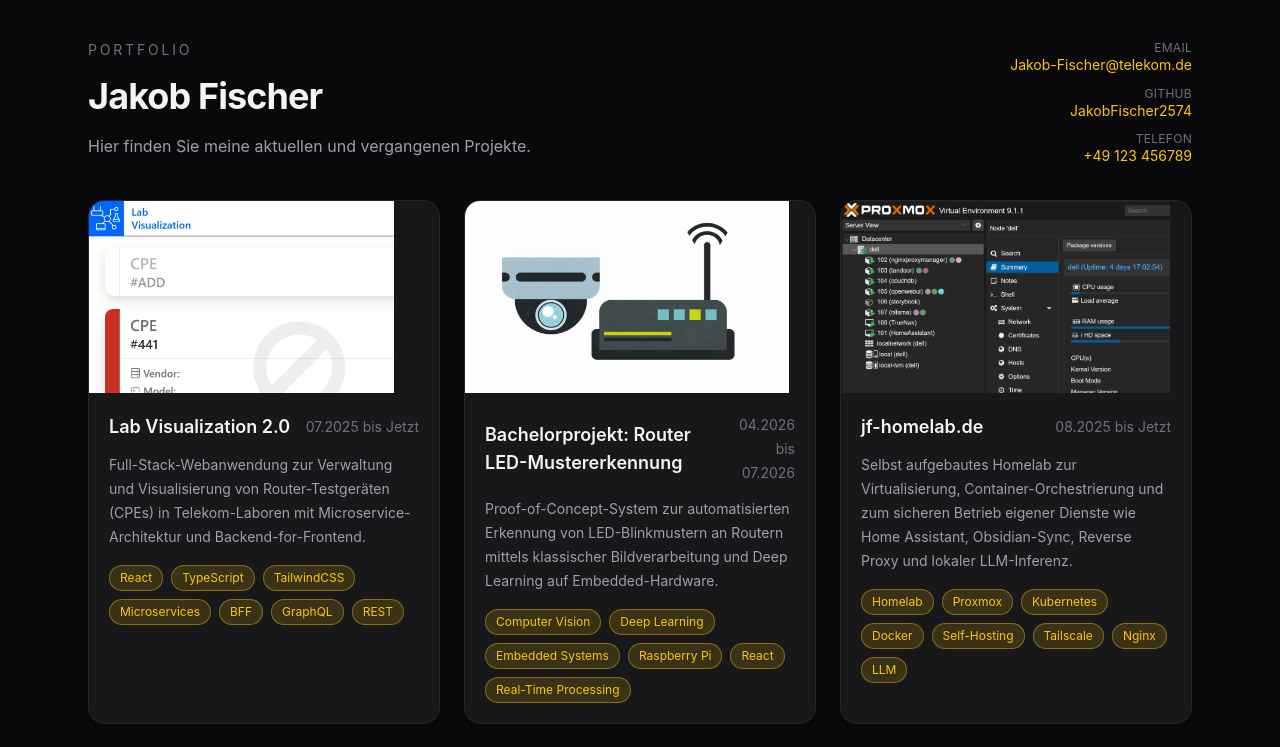
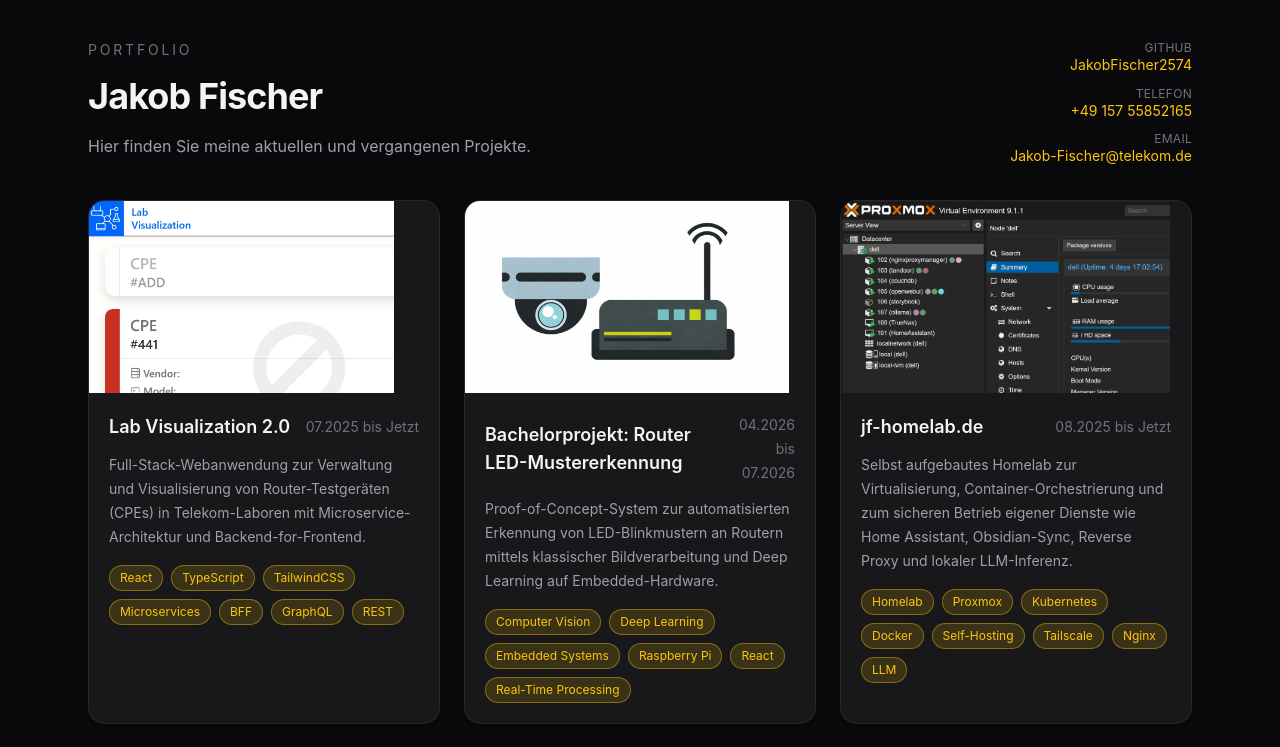
Before and after one commit to JakobFischer2574/portfolio, a React (Vite) app: page / in a window 1280 px wide. Shown: the top 747 px of the page. Built offline with nearby package versions, Linux system fonts and the light colour scheme.

Commit message:
Update contact links in App.tsx and adjust styles in ProjectShell.tsx

```diff
--- a/src/App.tsx
+++ b/src/App.tsx
@@ -23,7 +23,7 @@
 export default function App() {
   const projects = useMemo(() => loadProjects(), []);
   const [selectedSlug, setSelectedSlug] = useState<string | null>(() =>
-    getSlugFromUrl()
+    getSlugFromUrl(),
   );
 
   const selectedProject =
@@ -68,19 +68,6 @@
           <div className="flex flex-2 items-start justify-end">
             <div className="flex flex-col items-end gap-3 text-sm">
               <a
-                href="mailto:Jakob-Fischer@telekom.de"
-                className="group flex flex-col items-end leading-tight transition-transform duration-400 ease-in-out hover:scale-105"
-              >
-                <span className="text-zinc-500 text-xs tracking-wide uppercase">
-                  Email
-                </span>
-                <span className="text-right text-portfolio-accent-white dark:text-portfolio-accent">
-                  Jakob-Fischer@telekom.de
-                </span>
-                <span className="absolute -bottom-[0px] left-0 w-0 transition-all duration-300 h-[1px] dark:bg-portfolio-accent bg-portfolio-accent-white group-hover:w-full" ></span>
-              </a>
-
-              <a
                 href="https://github.com/JakobFischer2574"
                 target="_blank"
                 className="group flex flex-col items-end leading-tight transition-transform duration-400 ease-in-out hover:scale-105"
@@ -91,20 +78,33 @@
                 <span className="text-right text-portfolio-accent-white dark:text-portfolio-accent">
                   JakobFischer2574
                 </span>
-                <span className="absolute -bottom-[0px] left-0 w-0 transition-all duration-300 h-[1px] dark:bg-portfolio-accent bg-portfolio-accent-white group-hover:w-full" ></span>
+                <span className="absolute -bottom-[0px] left-0 w-0 transition-all duration-300 h-[1px] dark:bg-portfolio-accent bg-portfolio-accent-white group-hover:w-full"></span>
               </a>
 
               <a
-                href="tel:+49123456789"
+                href="tel:+4915755852165"
                 className="group flex flex-col items-end leading-tight transition-transform duration-400 ease-in-out hover:scale-105"
               >
                 <span className="text-zinc-500 text-xs tracking-wide uppercase">
                   Telefon
                 </span>
                 <span className="text-right text-portfolio-accent-white dark:text-portfolio-accent">
-                  +49 123 456789
+                  +49 157 55852165
                 </span>
-                <span className="absolute -bottom-[0px] left-0 w-0 transition-all duration-300 h-[1px] dark:bg-portfolio-accent bg-portfolio-accent-white group-hover:w-full" ></span>
+                <span className="absolute -bottom-[0px] left-0 w-0 transition-all duration-300 h-[1px] dark:bg-portfolio-accent bg-portfolio-accent-white group-hover:w-full"></span>
+              </a>
+
+              <a
+                href="mailto:Jakob-Fischer@telekom.de"
+                className="group flex flex-col items-end leading-tight transition-transform duration-400 ease-in-out hover:scale-105"
+              >
+                <span className="text-zinc-500 text-xs tracking-wide uppercase">
+                  Email
+                </span>
+                <span className="text-right text-portfolio-accent-white dark:text-portfolio-accent">
+                  Jakob-Fischer@telekom.de
+                </span>
+                <span className="absolute -bottom-[0px] left-0 w-0 transition-all duration-300 h-[1px] dark:bg-portfolio-accent bg-portfolio-accent-white group-hover:w-full"></span>
               </a>
             </div>
           </div>
--- a/src/components/portfolio/ProjectShell.tsx
+++ b/src/components/portfolio/ProjectShell.tsx
@@ -65,10 +65,8 @@
                          prose-headings:font-semibold
                          prose-headings:tracking-tight
 
-                         prose-img:max-w-4xl
-                          prose-img:mx-auto
-                          prose-img:my-8
                           prose-img:rounded-xl
+
 
                          prose-h2:border-b
                          prose-h2:pb-2
```
